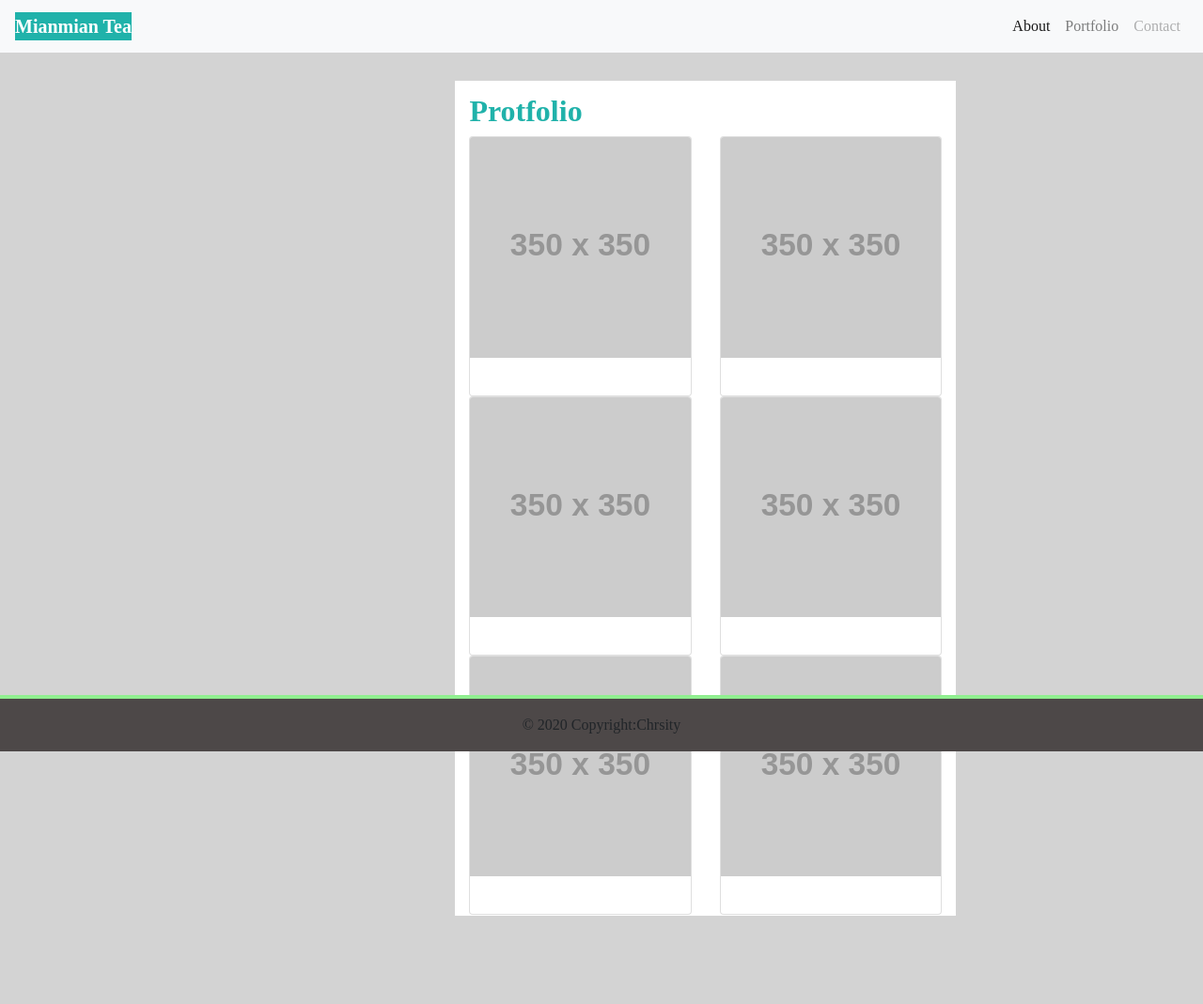
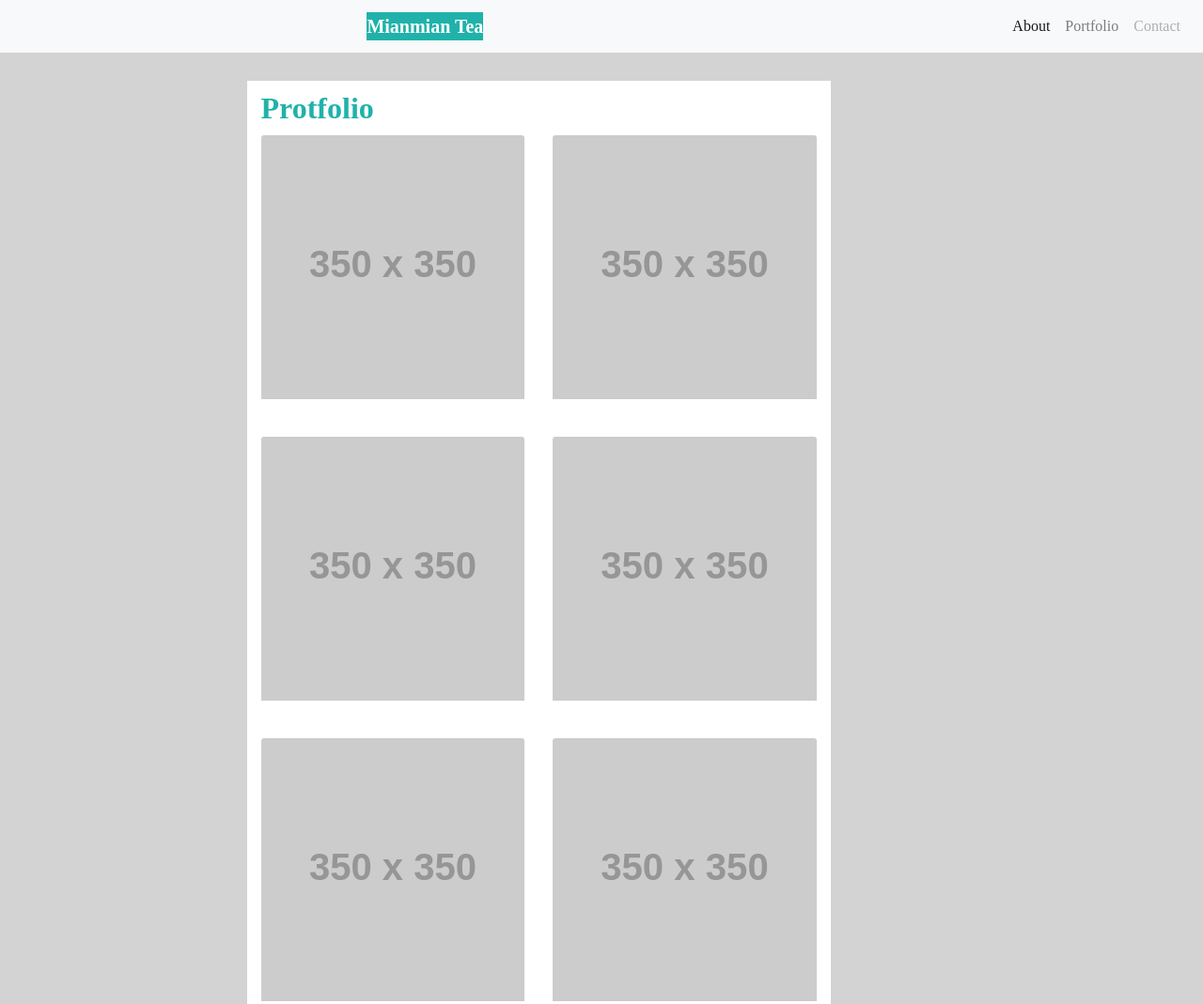
Before and after one commit to mianmianguo2020/Basic_Portfolio_homework_2, a plain HTML site: page portfolio.html in a window 1280 px wide. Shown: the top 1069 px of the page at 94% size. Before the commit the page ends 975 px from the top, so only its background shows below. Drawn offline with nearby package versions, Linux system fonts and the light colour scheme; placeholder pictures from the web are drawn by us.

Commit message:
updatehomeworks

```diff
--- a/portfolio.html
+++ b/portfolio.html
@@ -14,10 +14,10 @@
 <body>
 
 
-
 <nav class="navbar navbar-expand-lg navbar-light bg-light ">
   <a class="brandstyle" href="#">Mianmian Tea</a>
-    <button class="navbar-toggler" type="button" data-toggle="collapse" data-target="#navbarTogglerDemo02" aria-controls="navbarTogglerDemo02" aria-expanded="false" aria-label="Toggle navigation">
+  <button class="navbar-toggler" type="button" data-toggle="collapse" data-target="#navbarTogglerDemo02"
+    aria-controls="navbarTogglerDemo02" aria-expanded="false" aria-label="Toggle navigation">
     <span class="navbar-toggler-icon"></span>
   </button>
 
@@ -33,87 +33,56 @@
         <a class="nav-link disabled" href="#">Contact</a>
       </li>
     </ul>
-
   </div>
 </nav>
 
-
-
-
-
 <section class="container container-style">
-        <div class="col-sm-3 "> </div>
-        <div class="col-sm-6 content-color ">
+  <div class="col-sm-2 "> </div>
+  <div class="col-sm-7 content-color ">
     <div>
-                <h2 class="contactstyle">Protfolio</h2>
+      <h2 class="page-header protfoliostyle">Protfolio</h2>
     </div>
-
-
     <div class="row card-deck">
       <div class="card">
         <img class="card-img-top cardstyle" src="https://via.placeholder.com/350" alt="Card image cap">
         <div class="card-style">
-
-
         </div>
       </div>
       <div class="card">
         <img class="card-img-top" src="https://via.placeholder.com/350" alt="Card image cap">
         <div class="card-style">
-
-
         </div>
       </div>
-
     </div>
-
-
-
     <div class="row card-deck">
       <div class="card">
         <img class="card-img-top" src="https://via.placeholder.com/350" alt="Card image cap">
         <div class="card-style">
-
-
         </div>
       </div>
       <div class="card">
         <img class="card-img-top" src="https://via.placeholder.com/350" alt="Card image cap">
         <div class="card-style">
-
-
         </div>
       </div>
-
     </div>
-
-
     <div class="row card-deck">
       <div class="card">
         <img class="card-img-top" src="https://via.placeholder.com/350" alt="Card image cap">
         <div class="card-style">
-
-
         </div>
       </div>
       <div class="card">
         <img class="card-img-top" src="https://via.placeholder.com/350" alt="Card image cap">
-
-
       </div>
-
     </div>
-
-
-
-
-
+  </div>
   <div class="col-sm-3"> </div>
 </section>
 
   <footer>
 
-    <div class="footer-copyright text-center py-3">© 2020 Copyright:Chrsity
+    <div class="footer-copyright text-center py-3 footerstyle">© 2020 Copyright:Chrsity
         </div>
 
 
--- a/style.css
+++ b/style.css
@@ -5,6 +5,7 @@
     color: white;
     font-size: 20px;
     font-weight: bold;
+    margin-left:30%;
 
 
 }
@@ -51,6 +52,7 @@ body{
 
 .content-color{
     background-color: white;
+    padding-bottom: 10px;
 }
 
 
@@ -69,12 +71,26 @@ h1 {
 
 
 .contactstyle {
-
   font-weight: bold;
   color:lightseagreen;
-  display: inline-block;
-  margin-top: 13px;
+  margin-top: 10px;
 }
+
+
+.protfoliostyle {
+    font-weight: bold;
+    color:lightseagreen;
+    margin-top: 10px;
+    margin-bottom: 10px;
+  }
+
+
+.buttoncolor{
+    background-color: lightseagreen;
+}
+
+
+
 
 img{
     float: left;
@@ -88,7 +104,7 @@ img{
 
 
 
-footer{
+.footerbottom{
     position: absolute;
     bottom: 0;
     color: lightgray(77, 72, 72);
@@ -96,3 +112,18 @@ footer{
     border-top: 4px solid lightgreen;
     width: 100% ;
 }
+
+
+.footerstyle{
+    background-color: rgb(60, 61, 61);
+    color: lightgray(77, 72, 72);
+    border-top: 4px solid lightgreen;
+}
+
+.card{
+    border: none;
+}
+
+.no-left-padding {
+    padding-left: 0px;
+}
```
Also changed, not shown: contact.html (+6 -4 lines), index-3.html (+2 -3 lines), test.html (added, +35 -0 lines). Lines whose indentation alone changed are shown as unchanged.
